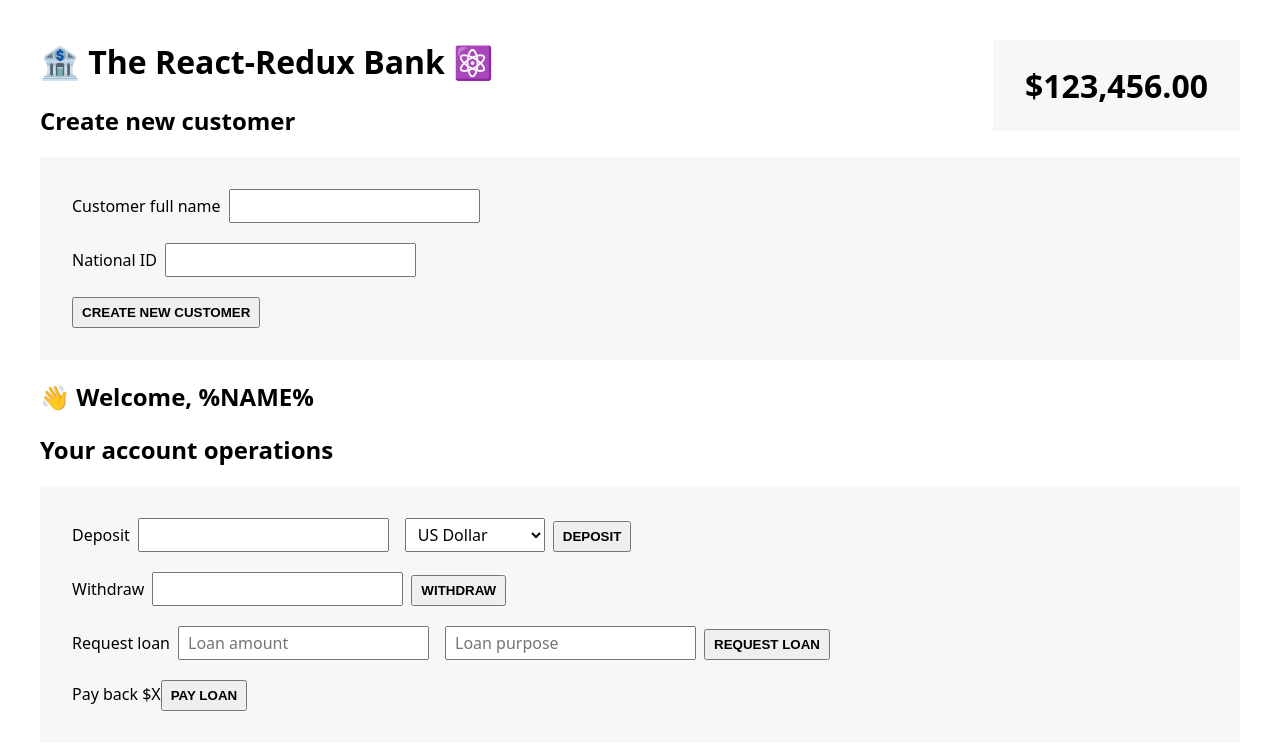
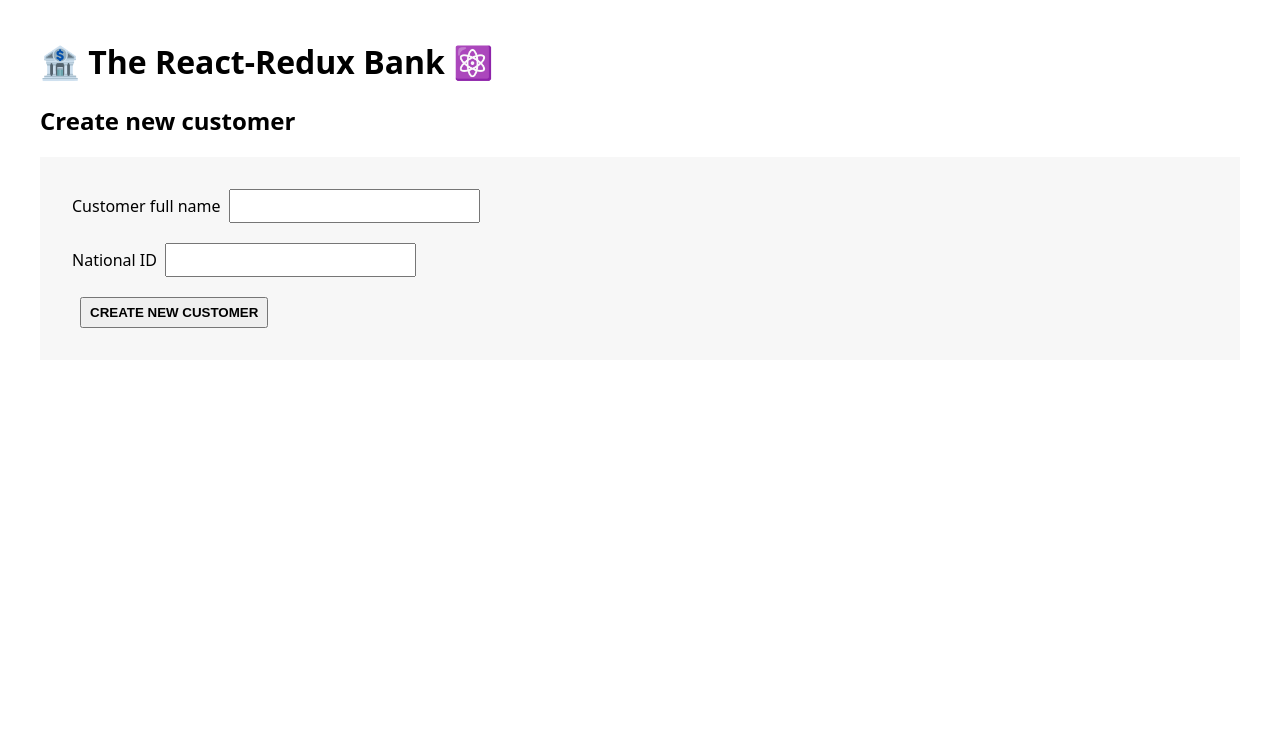
Before and after one commit to deanfoxcd/Modern-React-Redux-Intro, a React (Create React App) app: page / in a window 1280 px wide. Shown: the top 750 px of the page. Built offline with nearby package versions, Linux system fonts and the light colour scheme.

Commit message:
add connectivity between display and account functionality

```diff
--- a/package.json
+++ b/package.json
@@ -7,8 +7,10 @@
     "cra-template": "1.2.0",
     "react": "^18.3.1",
     "react-dom": "^18.3.1",
+    "react-redux": "^9.2.0",
     "react-scripts": "5.0.1",
-    "redux": "^5.0.1"
+    "redux": "^5.0.1",
+    "redux-thunk": "^3.1.0"
   },
   "scripts": {
     "start": "react-scripts start",
--- a/src/App.js
+++ b/src/App.js
@@ -2,15 +2,23 @@
 import Customer from './features/customers/Customer';
 import AccountOperations from './features/accounts/AccountOperations';
 import BalanceDisplay from './features/accounts/BalanceDisplay';
+import { useSelector } from 'react-redux';
 
 function App() {
+  const fullName = useSelector((state) => state.customer.fullName);
+
   return (
     <div>
       <h1>🏦 The React-Redux Bank ⚛️</h1>
-      <CreateCustomer />
-      <Customer />
-      <AccountOperations />
-      <BalanceDisplay />
+      {fullName === '' ? (
+        <CreateCustomer />
+      ) : (
+        <>
+          <Customer />
+          <AccountOperations />
+          <BalanceDisplay />
+        </>
+      )}
     </div>
   );
 }
--- a/src/features/accounts/AccountOperations.js
+++ b/src/features/accounts/AccountOperations.js
@@ -1,19 +1,44 @@
-import { useState } from "react";
+import { useState } from 'react';
+import { useDispatch, useSelector } from 'react-redux';
+import { deposit, withdraw, requestLoan, payLoan } from './accountSlice';
 
 function AccountOperations() {
-  const [depositAmount, setDepositAmount] = useState("");
-  const [withdrawalAmount, setWithdrawalAmount] = useState("");
-  const [loanAmount, setLoanAmount] = useState("");
-  const [loanPurpose, setLoanPurpose] = useState("");
-  const [currency, setCurrency] = useState("USD");
+  const [depositAmount, setDepositAmount] = useState('');
+  const [withdrawalAmount, setWithdrawalAmount] = useState('');
+  const [loanAmount, setLoanAmount] = useState('');
+  const [loanPurpose, setLoanPurpose] = useState('');
+  const [currency, setCurrency] = useState('USD');
 
-  function handleDeposit() {}
+  const dispatch = useDispatch();
+  const account = useSelector((state) => state.account);
 
-  function handleWithdrawal() {}
+  console.log(account);
 
-  function handleRequestLoan() {}
+  function handleDeposit() {
+    if (!depositAmount) return;
 
-  function handlePayLoan() {}
+    dispatch(deposit(depositAmount));
+    setDepositAmount('');
+  }
+
+  function handleWithdrawal() {
+    if (!withdrawalAmount) return;
+
+    dispatch(withdraw(withdrawalAmount));
+    setWithdrawalAmount('');
+  }
+
+  function handleRequestLoan() {
+    if (!loanAmount || !loanPurpose) return;
+
+    dispatch(requestLoan(loanAmount, loanPurpose));
+    setLoanAmount('');
+    setLoanPurpose('');
+  }
+
+  function handlePayLoan() {
+    dispatch(payLoan());
+  }
 
   return (
     <div>
@@ -66,10 +91,14 @@
           <button onClick={handleRequestLoan}>Request loan</button>
         </div>
 
-        <div>
-          <span>Pay back $X</span>
-          <button onClick={handlePayLoan}>Pay loan</button>
-        </div>
+        {account.loan > 0 && (
+          <div>
+            <span>
+              Pay back ${account.loan} for {account.loanPurpose}
+            </span>
+            <button onClick={handlePayLoan}>Pay loan</button>
+          </div>
+        )}
       </div>
     </div>
   );
--- a/src/features/accounts/BalanceDisplay.js
+++ b/src/features/accounts/BalanceDisplay.js
@@ -1,12 +1,18 @@
+import { connect } from 'react-redux';
+
 function formatCurrency(value) {
-  return new Intl.NumberFormat("en", {
-    style: "currency",
-    currency: "USD",
+  return new Intl.NumberFormat('en', {
+    style: 'currency',
+    currency: 'USD',
   }).format(value);
 }
 
-function BalanceDisplay() {
-  return <div className="balance">{formatCurrency(123456)}</div>;
+function BalanceDisplay({ balance }) {
+  return <div className="balance">{formatCurrency(balance)}</div>;
 }
 
-export default BalanceDisplay;
+function mapStateToProps(state) {
+  return { balance: state.account.balance };
+}
+
+export default connect(mapStateToProps)(BalanceDisplay);
--- a/src/features/customers/CreateCustomer.js
+++ b/src/features/customers/CreateCustomer.js
@@ -1,10 +1,17 @@
-import { useState } from "react";
+import { useState } from 'react';
+import { useDispatch } from 'react-redux';
+import { createCustomer } from './customerSlice';
 
 function Customer() {
-  const [fullName, setFullName] = useState("");
-  const [nationalId, setNationalId] = useState("");
+  const [fullName, setFullName] = useState('');
+  const [nationalId, setNationalId] = useState('');
 
-  function handleClick() {}
+  const dispatch = useDispatch();
+
+  function handleClick() {
+    if (!fullName || !nationalId) return;
+    dispatch(createCustomer(fullName, nationalId));
+  }
 
   return (
     <div>
--- a/src/features/customers/Customer.js
+++ b/src/features/customers/Customer.js
@@ -1,5 +1,9 @@
+import { useSelector } from 'react-redux';
+
 function Customer() {
-  return <h2>👋 Welcome, %NAME%</h2>;
+  const customer = useSelector((store) => store.customer.fullName);
+
+  return <h2>👋 Welcome, {customer}</h2>;
 }
 
 export default Customer;
--- a/src/index.css
+++ b/src/index.css
@@ -16,6 +16,7 @@
   font-weight: bold;
   padding: 6px 8px;
   cursor: pointer;
+  margin-left: 8px;
 }
 
 .inputs {
--- a/src/index.js
+++ b/src/index.js
@@ -1,13 +1,16 @@
 import React from 'react';
 import ReactDOM from 'react-dom/client';
+import { Provider } from 'react-redux';
 import './index.css';
 import App from './App';
 
-import './store.js';
+import store from './store.js';
 
 const root = ReactDOM.createRoot(document.getElementById('root'));
 root.render(
   <React.StrictMode>
-    <App />
+    <Provider store={store}>
+      <App />
+    </Provider>
   </React.StrictMode>
 );
--- a/src/store.js
+++ b/src/store.js
@@ -1,4 +1,5 @@
-import { combineReducers, createStore } from 'redux';
+import { applyMiddleware, combineReducers, createStore } from 'redux';
+import { thunk } from 'redux-thunk';
 import accountReducer from './features/accounts/accountSlice';
 import customerReducer from './features/customers/customerSlice';
 
@@ -7,4 +8,6 @@
   customer: customerReducer,
 });
 
-const store = createStore(rootReducer);
+const store = createStore(rootReducer, applyMiddleware(thunk));
+
+export default store;
```
Also changed, not shown: 1 other file (tests, documents, lock files or other folders).
